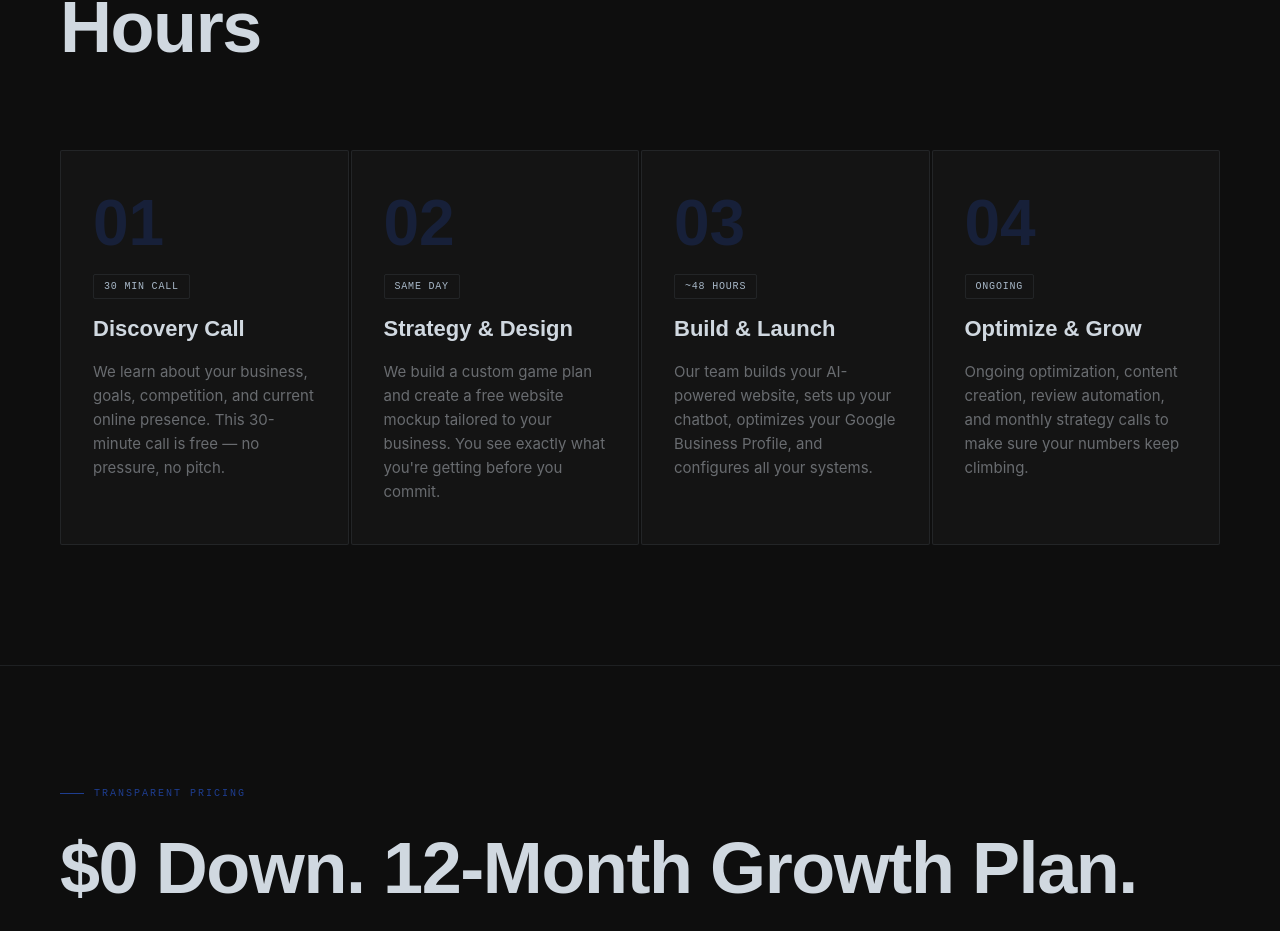
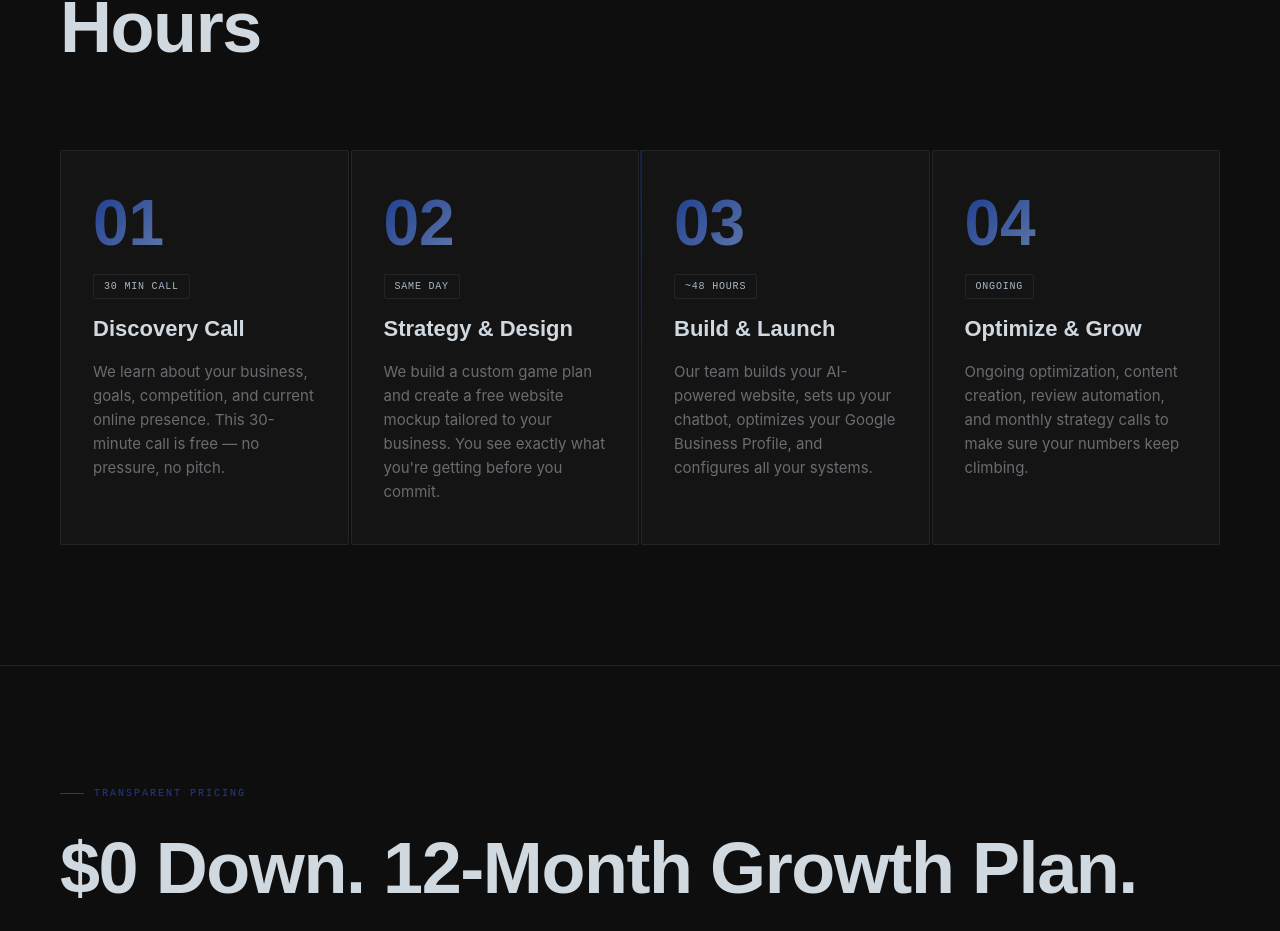
Before and after one commit to Darrin50/caliberwebstudio, a Next.js app: page / in a window 1280 px wide. Shown: the part 2357-3288 px from the top of the page. Built offline with nearby package versions, Linux system fonts and the light colour scheme.

Commit message:
Upgrade Process with gradient accents and timeline

```diff
--- a/src/components/Process.tsx
+++ b/src/components/Process.tsx
@@ -5,13 +5,13 @@ export default function Process() {
     {
       number: '01',
       title: 'Discovery Call',
-      description: 'We learn about your business, goals, competition, and current online presence. This 30-minute call is free — no pressure, no pitch.',
+      description: 'We learn about your business, goals, competition, and current online presence. This 30-minute call is free \u2014 no pressure, no pitch.',
       duration: '30 min call',
     },
     {
       number: '02',
       title: 'Strategy & Design',
-      description: 'We build a custom game plan and create a free website mockup tailored to your business. You see exactly what you\'re getting before you commit.',
+      description: "We build a custom game plan and create a free website mockup tailored to your business. You see exactly what you're getting before you commit.",
       duration: 'Same day',
     },
     {
@@ -65,9 +65,24 @@ export default function Process() {
             display: 'grid',
             gridTemplateColumns: 'repeat(auto-fit, minmax(280px, 1fr))',
             gap: '2px',
+            position: 'relative',
           }}
         >
-          {steps.map((step) => (
+          {/* Vertical Timeline Line */}
+          <div
+            style={{
+              position: 'absolute',
+              top: 0,
+              left: '50%',
+              width: '2px',
+              height: '100%',
+              background: 'linear-gradient(to bottom, var(--navy), rgba(30, 61, 143, 0.2), transparent)',
+              opacity: 0.4,
+              pointerEvents: 'none',
+            }}
+          />
+
+          {steps.map((step, index) => (
             <div
               key={step.number}
               className="fu"
@@ -76,26 +91,60 @@ export default function Process() {
                 border: '1px solid var(--border)',
                 padding: '40px 32px',
                 borderRadius: '2px',
-                transition: 'border-color 0.2s ease',
+                transition: 'all 0.3s ease',
                 position: 'relative',
+                overflow: 'hidden',
               }}
               onMouseEnter={(e) => {
-                (e.currentTarget as HTMLElement).style.borderColor = 'var(--navy)';
+                const el = e.currentTarget as HTMLElement;
+                el.style.borderColor = 'var(--navy)';
+                const accentLine = el.querySelector('[data-accent-line]') as HTMLElement;
+                if (accentLine) {
+                  accentLine.style.opacity = '1';
+                  accentLine.style.transform = 'scaleX(1)';
+                }
               }}
               onMouseLeave={(e) => {
-                (e.currentTarget as HTMLElement).style.borderColor = 'var(--border)';
+                const el = e.currentTarget as HTMLElement;
+                el.style.borderColor = 'var(--border)';
+                const accentLine = el.querySelector('[data-accent-line]') as HTMLElement;
+                if (accentLine) {
+                  accentLine.style.opacity = '0';
+                  accentLine.style.transform = 'scaleX(0)';
+                }
               }}
             >
+              {/* Gradient Accent Line at Top */}
+              <div
+                data-accent-line
+                style={{
+                  position: 'absolute',
+                  top: 0,
+                  left: 0,
+                  right: 0,
+                  height: '3px',
+                  background: 'linear-gradient(to right, var(--navy), var(--chrome), transparent)',
+                  opacity: 0,
+                  transform: 'scaleX(0)',
+                  transformOrigin: 'left',
+                  transition: 'all 0.3s ease',
+                }}
+              />
+
               {/* Step Number */}
               <div
                 style={{
                   fontFamily: "'Syne', sans-serif",
                   fontSize: '64px',
                   fontWeight: 800,
-                  color: 'var(--navy)',
-                  opacity: 0.3,
+                  background: 'linear-gradient(135deg, var(--navy), var(--chrome))',
+                  backgroundClip: 'text',
+                  WebkitBackgroundClip: 'text',
+                  WebkitTextFillColor: 'transparent',
+                  opacity: 1,
                   lineHeight: 1,
                   marginBottom: '16px',
+                  transition: 'opacity 0.3s ease',
                 }}
               >
                 {step.number}
```
